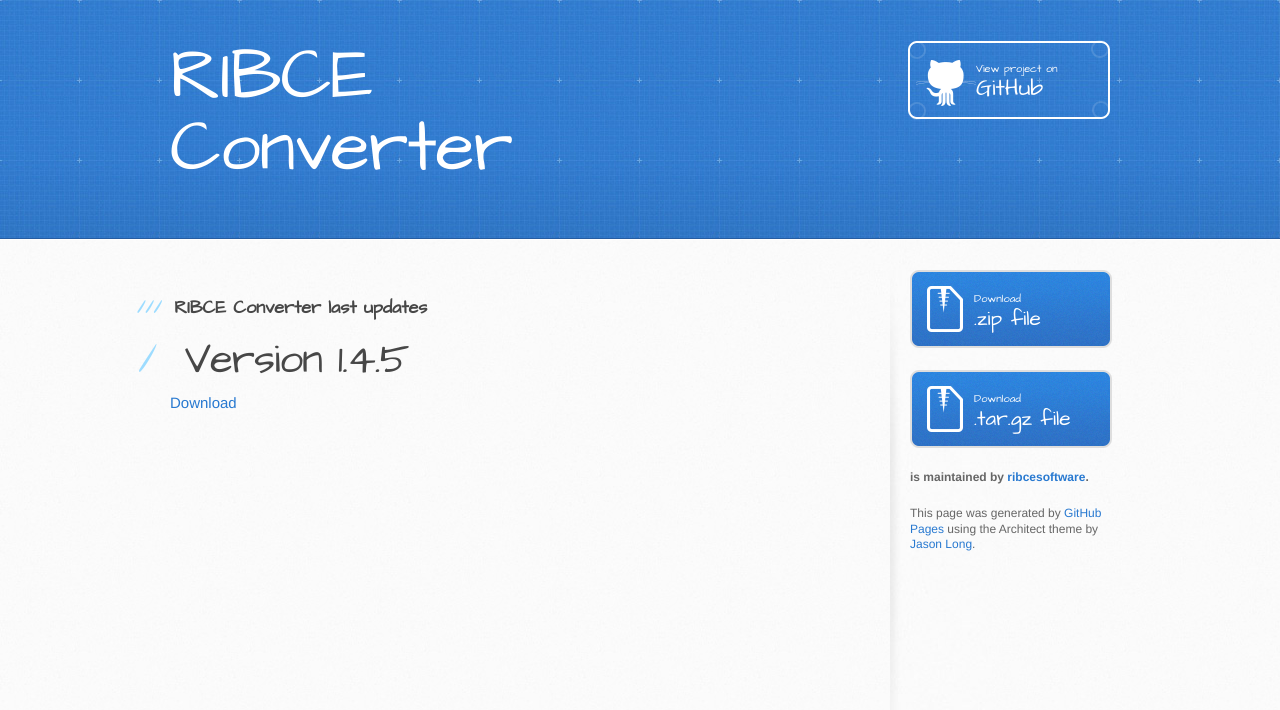
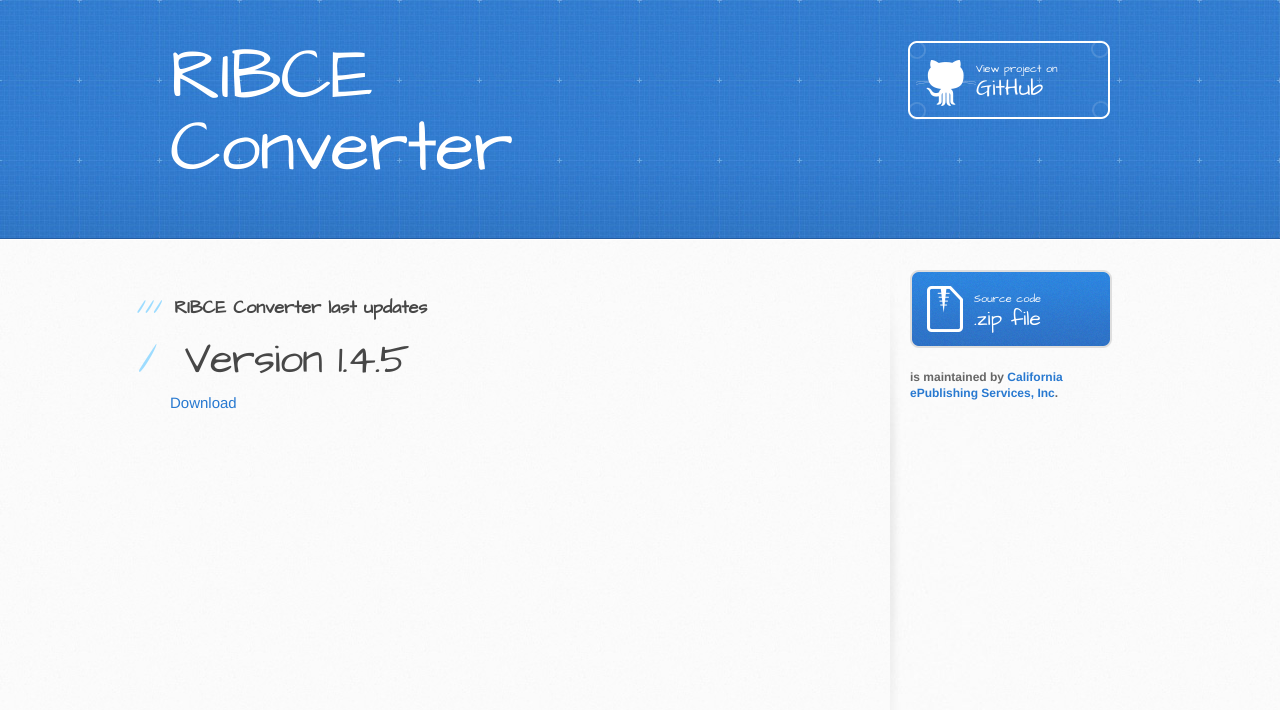
Before and after one commit to ribcesoftware/Converter, a plain HTML site: page index.html in a window 1280 px wide. Drawn offline with Linux system fonts and the light colour scheme.

Commit message:
Update index.html

```diff
--- a/index.html
+++ b/index.html
@@ -13,7 +13,7 @@
     <script src="//html5shiv.googlecode.com/svn/trunk/html5.js"></script>
     <![endif]-->
 
-    <title>RIBCE Converter by ribcesoftware</title>
+    <title>RIBCE Converter</title>
   </head>
 
   <body>
@@ -39,21 +39,12 @@
 
         <aside id="sidebar">
           <a href="https://github.com/ribcesoftware/Converter/zipball/master" class="button">
-            <small>Download</small>
+            <small>Source code</small>
             .zip file
           </a>
-          <a href="https://github.com/ribcesoftware/Converter/tarball/master" class="button">
-            <small>Download</small>
-            .tar.gz file
-          </a>
-
-          <p class="repo-owner"><a href="https://github.com/ribcesoftware/Converter"></a> is maintained by <a href="https://github.com/ribcesoftware">ribcesoftware</a>.</p>
-
-          <p>This page was generated by <a href="https://pages.github.com">GitHub Pages</a> using the Architect theme by <a href="https://twitter.com/jasonlong">Jason Long</a>.</p>
+          <p class="repo-owner"><a href="https://github.com/ribcesoftware/Converter"></a> is maintained by <a href="https://github.com/ribcesoftware">California ePublishing Services, Inc</a>.</p>
         </aside>
       </div>
     </div>
-
-
   </body>
 </html>
```
